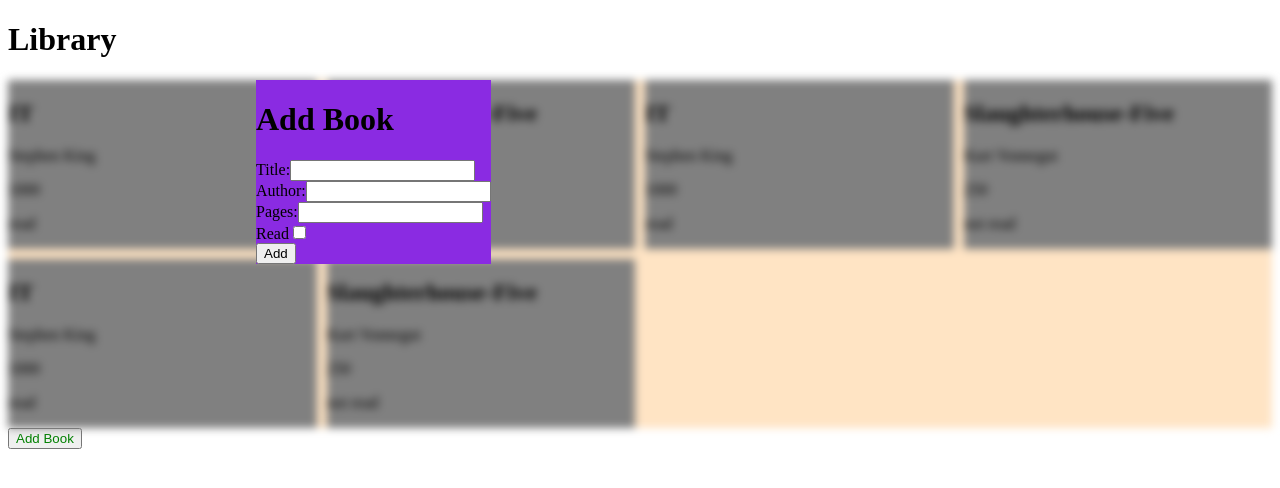
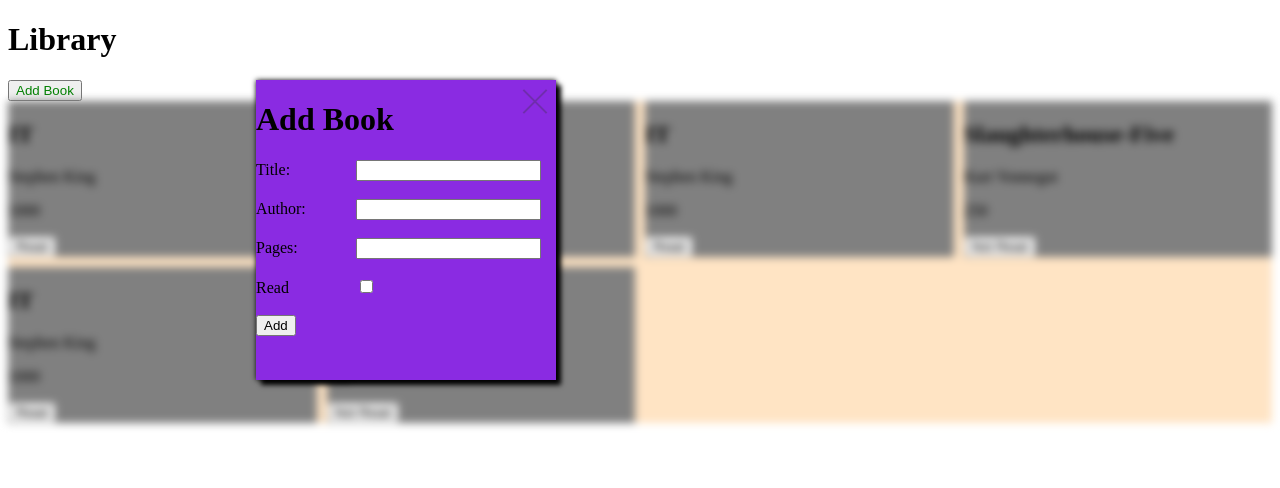
Before and after one commit to SamBenning/library, a plain HTML site: page index.html in a window 1280 px wide. Both pictures are taken after a click on the button "Add Book". Drawn offline with Linux system fonts and the light colour scheme.

Commit message:
Implemented toggleable read/not read button on book cards. Broke Book class into separate file.

```diff
--- /dev/null
+++ b/Book.js
@@ -0,0 +1,45 @@
+function Book(title, author, pages, hasRead) {
+    this.title = title
+    this.author = author
+    this.pages = pages
+    this.hasRead = hasRead
+
+    this.setReadStatus = function() {
+        if(this.hasRead) {
+            return 'Read'
+          } else {
+            return 'Not Read'
+          }
+    }
+    this.readStatus = this.setReadStatus();
+
+    this.info = function () {
+
+
+      const bookCard = document.createElement('div');
+      bookCard.classList.add('card');
+      const title = document.createElement('h2');
+      const author = document.createElement('p');
+      const pages = document.createElement('p');
+      const readBtn = document.createElement('button');
+      title.innerText = this.title;
+      author.innerText = this.author;
+      pages.innerText = this.pages;
+      readBtn.innerText = this.readStatus;
+
+      readBtn.addEventListener('click', () => {
+        this.hasRead = !this.hasRead;
+        this.readStatus = this.setReadStatus();
+        readBtn.innerText = this.readStatus;
+      });
+
+      bookCard.appendChild(title);
+      bookCard.appendChild(author);
+      bookCard.appendChild(pages);
+      bookCard.appendChild(readBtn);
+
+
+
+      return bookCard
+    }
+}
--- a/displayAddBookForm.js
+++ b/displayAddBookForm.js
@@ -1,12 +1,20 @@
 const displayAddBookForm = () => {
   const container = document.createElement('div');
+  const closeBtn = document.createElement('a')
   const formHeader = document.createElement('h1');
   const form = document.createElement('form')
   container.classList.add('add-book-form')
   formHeader.innerText = 'Add Book'
+  closeBtn.classList.add('closeBtn');
 
+  container.appendChild(closeBtn);
   container.appendChild(formHeader)
   container.appendChild(form)
+
+  closeBtn.addEventListener('click', () => {
+      body.removeChild(container);
+      cardArea.classList.remove('blur');
+  })
 
   //Add Title label and field
   const bookTitleLabel = document.createElement('label');
@@ -15,8 +23,10 @@ const displayAddBookForm = () => {
   bookTitleField.setAttribute('id', 'bookTitle');
   bookTitleLabel.setAttribute('for', 'bookTitle');
 
-  form.appendChild(bookTitleLabel);
-  form.appendChild(bookTitleField);
+  const titleContainer = document.createElement('div');
+  titleContainer.appendChild(bookTitleLabel);
+  titleContainer.appendChild(bookTitleField);
+  form.appendChild(titleContainer);
   form.appendChild(document.createElement('br'));
 
   //Add Author label and field
@@ -26,19 +36,24 @@ const displayAddBookForm = () => {
   bookAuthorField.setAttribute('id', 'bookAuthor');
   bookAuthorLabel.setAttribute('for', 'bookAuthor');
 
-  form.appendChild(bookAuthorLabel);
-  form.appendChild(bookAuthorField);
+  const authorContainer = document.createElement('div')
+  authorContainer.appendChild(bookAuthorLabel);
+  authorContainer.appendChild(bookAuthorField);
+  form.appendChild(authorContainer);
   form.appendChild(document.createElement('br'));
 
   //Add Pages label and field
   const bookPagesLabel = document.createElement('label');
   const bookPagesField = document.createElement('input');
+  bookPagesField.type = 'number';
   bookPagesLabel.innerText = 'Pages:'
   bookPagesField.setAttribute('id', 'bookPages');
   bookPagesLabel.setAttribute('for', 'bookPages');
 
-  form.appendChild(bookPagesLabel);
-  form.appendChild(bookPagesField);
+  const pagesContainer = document.createElement('div');
+  pagesContainer.appendChild(bookPagesLabel);
+  pagesContainer.appendChild(bookPagesField);
+  form.appendChild(pagesContainer);
   form.appendChild(document.createElement('br'));
 
   //Add hasRead label and field
@@ -49,13 +64,26 @@ const displayAddBookForm = () => {
   bookHasReadCheck.setAttribute('id', 'bookRead');
   bookHasReadLabel.setAttribute('for', 'bookRead');
 
-  form.appendChild(bookHasReadLabel);
-  form.appendChild(bookHasReadCheck);
+  const hasReadContainer = document.createElement('div');
+  hasReadContainer.appendChild(bookHasReadLabel);
+  hasReadContainer.appendChild(bookHasReadCheck);
+  form.appendChild(hasReadContainer);
   form.appendChild(document.createElement('br'));
 
   //Add submit button
   const submitBtn = document.createElement('input');
-  submitBtn.type = 'submit';
+  submitBtn.type = 'button';
+  submitBtn.onclick= () => {
+
+      const title = document.getElementById('bookTitle').value;
+      const author = document.getElementById('bookAuthor').value;
+      const pages = document.getElementById('bookPages').value;
+      const hasRead = document.getElementById('bookRead').checked;
+      const newBook = new Book(title, author, pages, hasRead);
+      cardArea.appendChild(newBook.info());
+      cardArea.classList.remove('blur');
+      body.removeChild(container);
+  }
   submitBtn.value = 'Add';
 
   form.appendChild(submitBtn);
--- a/index.html
+++ b/index.html
@@ -14,11 +14,13 @@
     </head>
     <body>
         <h1>Library</h1>
+        <button class="add-book-btn">Add Book</button>
         <div class="card-area"></div>
         <!--[if lt IE 7]>
             <p class="browsehappy">You are using an <strong>outdated</strong> browser. Please <a href="#">upgrade your browser</a> to improve your experience.</p>
         <![endif]-->
-        <button class="add-book-btn">Add Book</button>
+
+        <script src="Book.js"></script>
         <script src="displayAddBookForm.js"></script>
         <script src="script.js" async defer></script>
     </body>
--- a/script.js
+++ b/script.js
@@ -5,44 +5,12 @@ const body = document.querySelector('body')
 
 let myLibrary = [];
 
-function Book(title, author, pages, hasRead) {
-    this.title = title
-    this.author = author
-    this.pages = pages
-    this.hasRead = hasRead
-    this.readStatus = '';
-    this.info = function () {
-
-      if(this.hasRead) {
-        this.readStatus = 'read'
-      } else {
-        this.readStatus = 'not read'
-      }
-      const bookCard = document.createElement('div');
-      bookCard.classList.add('card');
-      const title = document.createElement('h2');
-      const author = document.createElement('p');
-      const pages = document.createElement('p');
-      const readString = document.createElement('p');
-      title.innerText = this.title;
-      author.innerText = this.author;
-      pages.innerText = this.pages;
-      readString.innerText = this.readStatus;
-      bookCard.appendChild(title);
-      bookCard.appendChild(author);
-      bookCard.appendChild(pages);
-      bookCard.appendChild(readString);
-      return bookCard
-    }
-}
-
 const displayAllBooks = () => {
   for (i = 0; i < myLibrary.length; i++) {
       currBook = myLibrary[i].info();
       cardArea.appendChild(currBook)
   }
 }
-
 
 addBookBtn.addEventListener('click', displayAddBookForm);
 
--- a/styles.css
+++ b/styles.css
@@ -1,4 +1,7 @@
-
+label {
+    display: inline-block;
+    width: 100px;
+}
 
 .card-area {
     display: grid;
@@ -24,7 +27,38 @@
 
 .add-book-form {
     background-color: blueviolet;
+    height: 300px;
+    width: 300px;
     position: absolute;
     left: 20%;
     top: 10%;
+    box-shadow: 5px 5px 5px #000000, 0px 0px 5px #0d0d0d;
 }
+
+.closeBtn {
+    position: absolute;
+    right: 5px;
+    top: 5px;
+    width: 32px;
+    height: 32px;
+    opacity: 0.3;
+  }
+  .closeBtn:hover {
+    opacity: 1;
+    background-color: red;
+  }
+
+  .closeBtn:before, .closeBtn:after {
+    position: absolute;
+    left: 15px;
+    content: ' ';
+    height: 33px;
+    width: 2px;
+    background-color: #333;
+  }
+  .closeBtn:before {
+    transform: rotate(45deg);
+  }
+  .closeBtn:after {
+    transform: rotate(-45deg);
+  }
```
